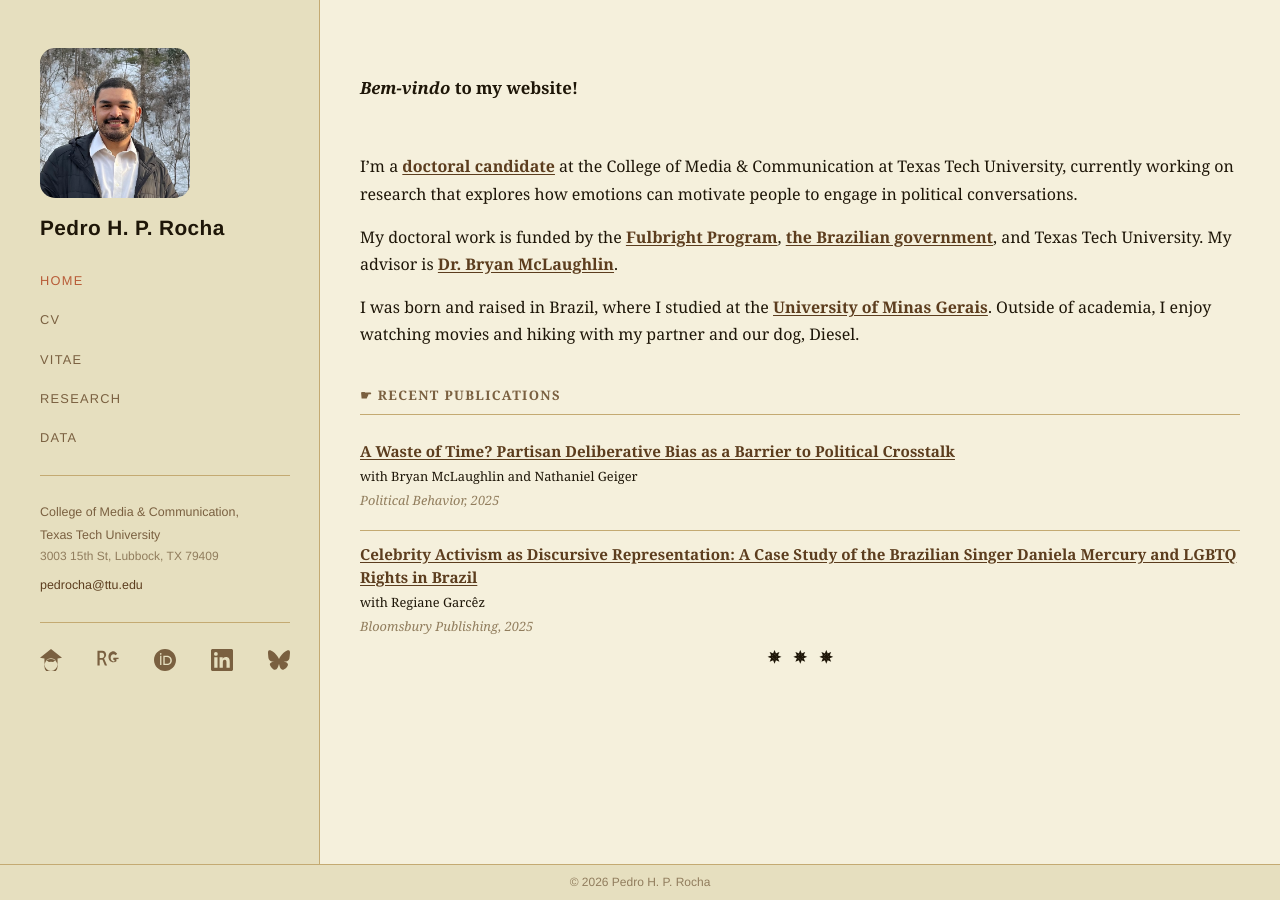
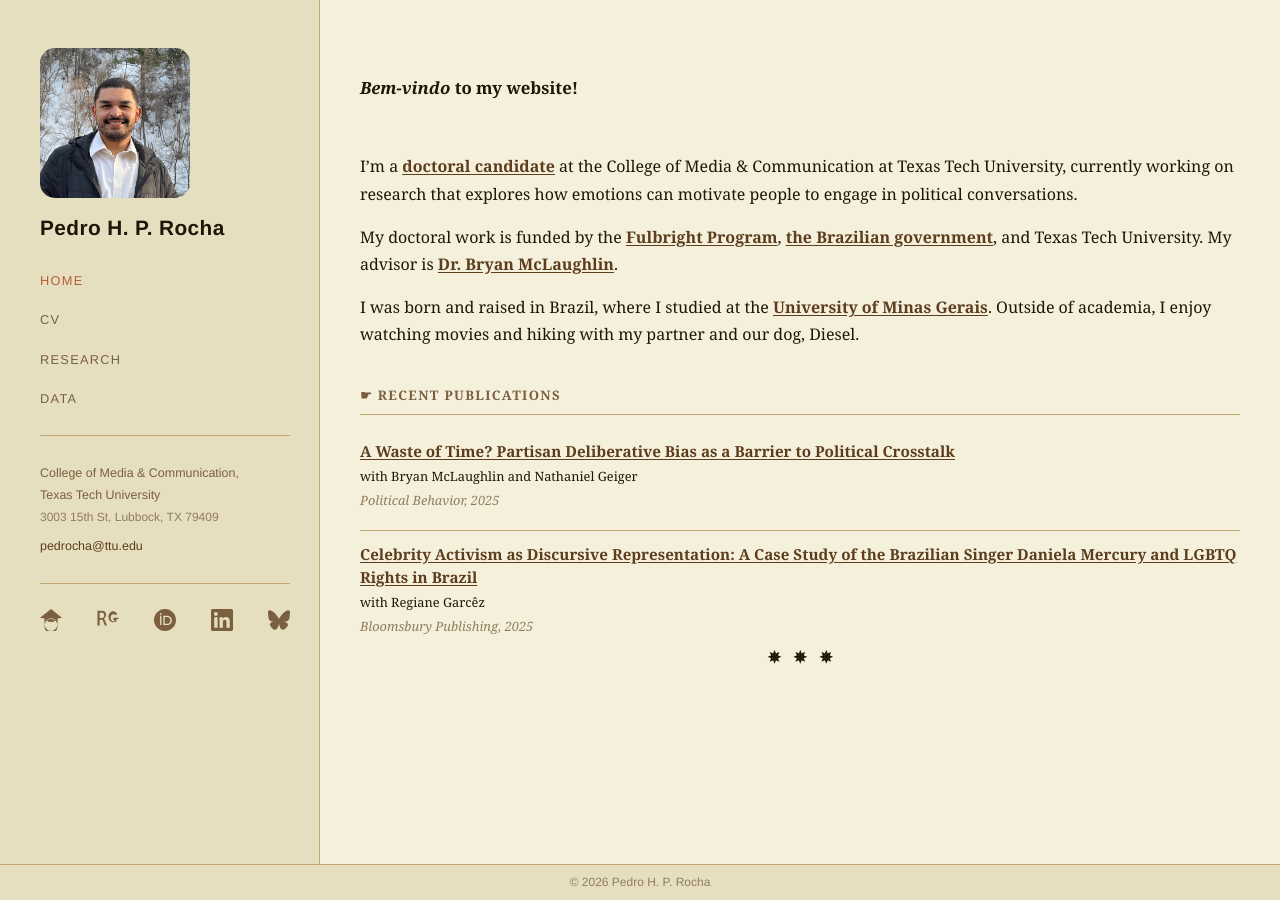
Before and after one commit to pedrohprocha/pedrohprocha.github.io, a Jekyll site: the page built from index.md, in a window 1280 px wide. Built offline with Jekyll 4.4.1, drawn with Linux system fonts in a browser that asks for light colours; some web fonts are replaced.

```diff
--- a/_layouts/default.html
+++ b/_layouts/default.html
@@ -50,7 +50,6 @@
         <nav>
           <a href="{{ '/' | relative_url }}"{% if page.url == "/" %} class="active"{% endif %}>Home</a>
           <a href="{{ '/cv' | relative_url }}"{% if page.url contains 'cv' and page.url != '/vitae/' %} class="active"{% endif %}>CV</a>
-          <a href="{{ '/vitae' | relative_url }}"{% if page.url contains 'vitae' %} class="active"{% endif %}>VITAE</a>
           <a href="{{ '/research' | relative_url }}"{% if page.url contains 'research' %} class="active"{% endif %}>RESEARCH</a>
           <a href="{{ '/data' | relative_url }}"{% if page.url contains 'data' %} class="active"{% endif %}>DATA</a>
           <!-- a href="{{ '/courses' | relative_url }}"{% if page.url contains 'courses' %} class="active"{% endif %}>Courses</a -->
```
